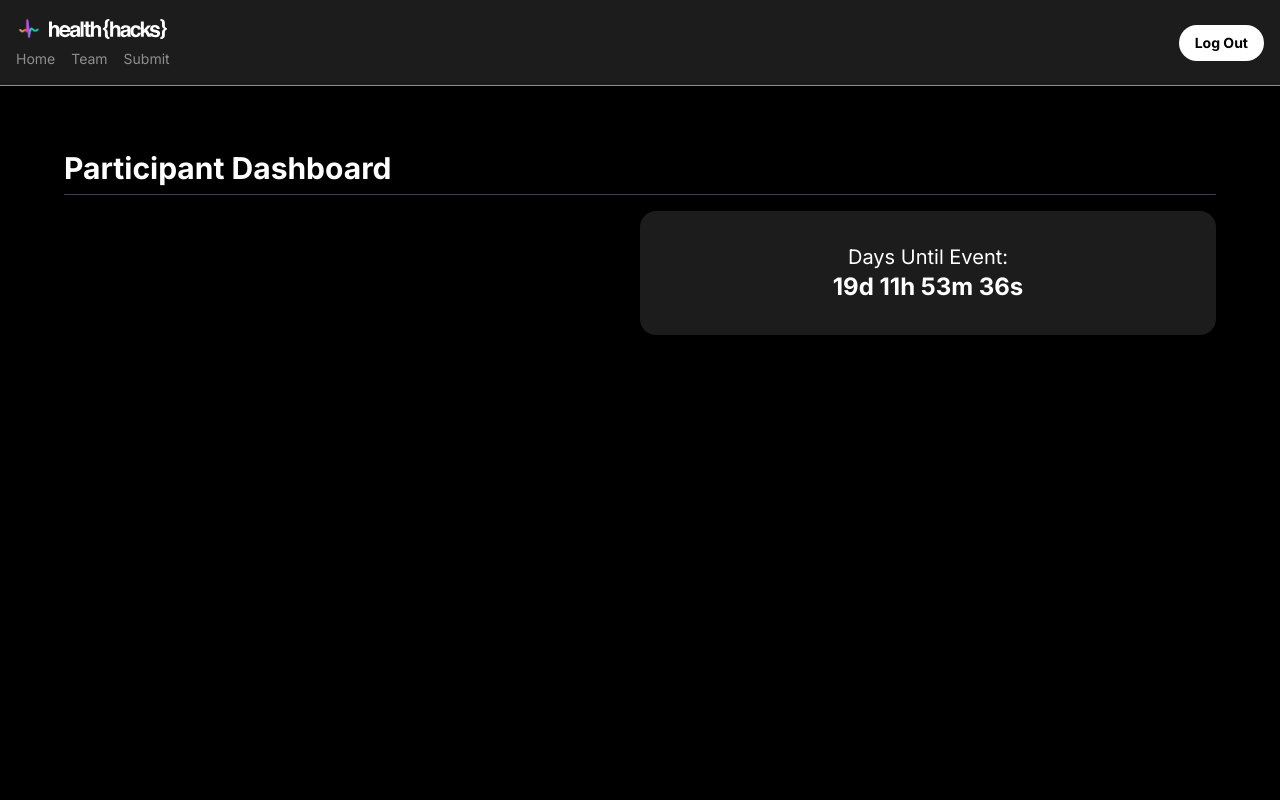
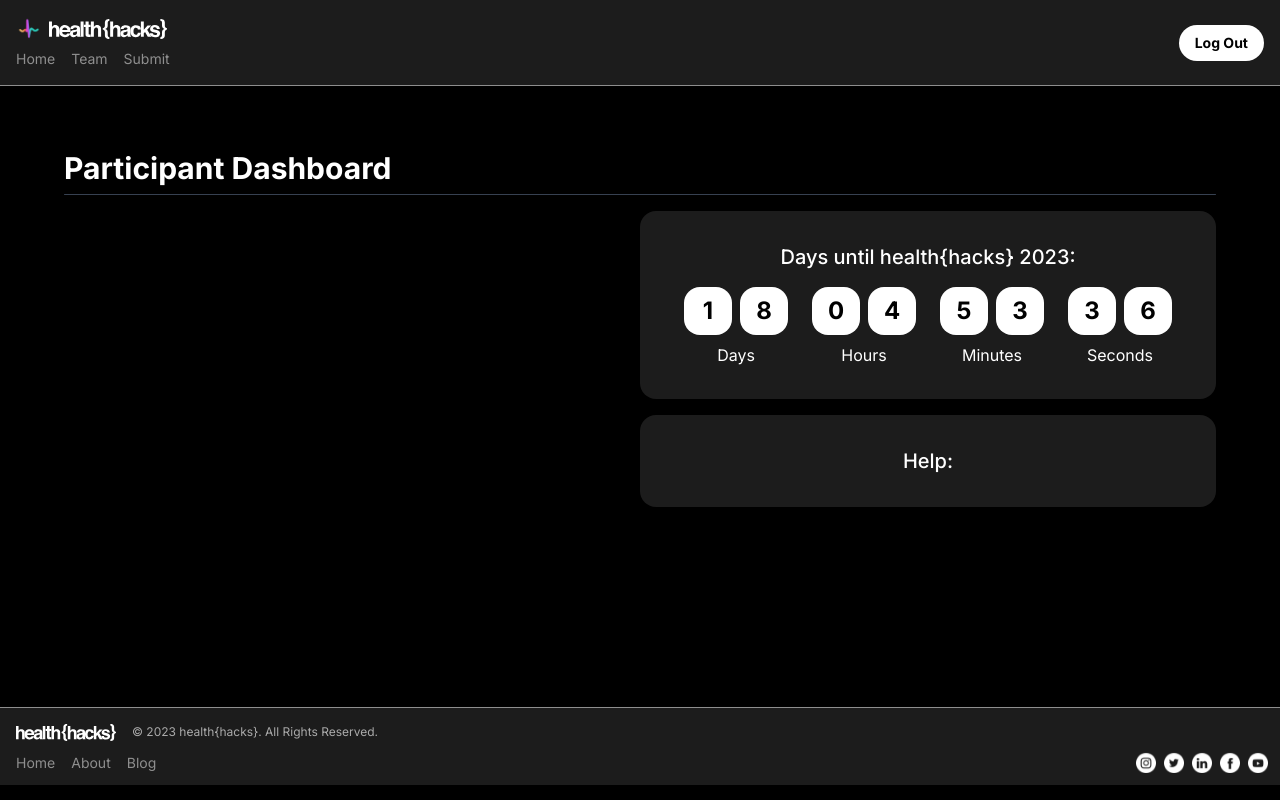
Before and after one commit to michaelhyi/healthhacks-website, a Next.js app in the folder web/: page /dashboard in a window 1280 px wide. Shown: the top 800 px of the page. Built offline with nearby package versions, Linux system fonts and the light colour scheme.

Commit message:
Refined countdown

```diff
--- a/web/components/dashboard/EventCountdown.tsx
+++ /dev/null
@@ -1,57 +0,0 @@
-import React, { useState, useEffect } from 'react';
-import moment from 'moment';
-
-const Countdown = () => {
-  // const [countdown, setCountdown] = useState('');
-
-  // useEffect(() => {
-  //   const endDate = moment('2023-04-14'); // set the end date
-  //   const intervalId = setInterval(() => {
-  //     const now = moment();
-  //     const diff = endDate.diff(now);
-  //     const duration = moment.duration(diff);
-  //     const days = duration.days().toString().padStart(2, '0');
-  //     const hours = duration.hours().toString().padStart(2, '0');
-  //     const minutes = duration.minutes().toString().padStart(2, '0');
-  //     const seconds = duration.seconds().toString().padStart(2, '0');
-  //     setCountdown(`${days}d ${hours}h ${minutes}m ${seconds}s`);
-  //   }, 1000);
-
-  //   return () => clearInterval(intervalId);
-  // }, []);
-
-  const [countdown, setCountdown] = useState('');
-  const [dueDate, setDueDate] = useState(moment('2023-04-16'));
-
-  useEffect(() => {
-    const intervalId = setInterval(() => {
-      const now = moment();
-      const diff = dueDate.diff(now);
-      if (diff < 0) {
-        setCountdown('00 d | 00 h | 00 m | 00 s');
-      } else {
-        const duration = moment.duration(diff);
-        const days = duration.days().toString().padStart(2, '0');
-        const hours = duration.hours().toString().padStart(2, '0');
-        const minutes = duration.minutes().toString().padStart(2, '0');
-        const seconds = duration.seconds().toString().padStart(2, '0');
-        setCountdown(`${days}d ${hours}h ${minutes}m ${seconds}s`);
-      }
-    }, 1000);
-
-    return () => clearInterval(intervalId);
-  }, [dueDate]);
-
-  return (
-    <div className="flex flex-col justify-center items-center bg-hh-gray border-opacity-50 w-full rounded-2xl p-8">
-      <p className="text-xl font-md text-center">
-        Days Until Event:<br />
-      </p>
-      <p className="text-2xl font-bold text-center">
-        {countdown}
-      </p>
-    </div>
-  );
-};
-
-export default Countdown;
--- /dev/null
+++ b/web/components/dashboard/home/EventCountdown.tsx
@@ -0,0 +1,104 @@
+import React, { useState, useEffect } from 'react';
+import moment from 'moment-timezone';
+
+const Countdown = () => {
+  // Consts for seconds, mins, etc.
+  const [secs, setSecs] = useState('');
+  const [mins, setMins] = useState('');
+  const [hours, setHours] = useState('');
+  const [days, setDays] = useState('');
+  const [event, setEvent] = useState('');
+
+  // Array for deadline times
+  const [dueDates, setDueDates] = useState([
+    moment('2023-04-14').set({ hour: 17 }).tz('America/Los_Angeles'),   // For event start @ 5 PM Friday
+    moment('2023-04-15').set({ hour: 12 }).tz('America/Los_Angeles'),   // For team registration @ 12 PM Saturday
+    moment('2023-04-16').set({ hour: 11 }).tz('America/Los_Angeles'),   // For final submit @ 11 AM Sunday
+    moment('2023-04-16').set({ hour: 12 }).tz('America/Los_Angeles'),   // For final judging @ 12 PM Sunday
+    moment('2023-04-16').set({ hour: 15 }).tz('America/Los_Angeles'),   // For award ceremony @ 3 PM Sunday
+  ]);
+
+  // Array for deadline names
+  const eventNames = [
+    "Days until health{hacks} 2023:",
+    "Team Registration Deadline:",
+    "Final Project Submission Deadline:",
+    "Time until Final Judging Session:",
+    "Time until Awards Ceremony:"
+  ]
+
+  useEffect(() => {
+    const intervalId = setInterval(() => {
+      const now = moment();
+      const nextDueDate = dueDates.find((dueDate) => dueDate.isAfter(now));
+
+      // If cannot find time, will make 00:00:00:00
+      if (nextDueDate == undefined) {
+        setDays("00");
+        setHours("00");
+        setMins("00");
+        setSecs("00");
+        setEvent("Days until health{hacks} 2023:")
+        return;
+      }
+
+      // Else will get the difference of time to the deadline
+      else {
+        const diff = nextDueDate.diff(now);
+        const index = dueDates.indexOf(nextDueDate);
+        setEvent(eventNames[index]);
+
+        const duration = moment.duration(diff);
+        setDays(duration.days().toString().padStart(2, '0'));
+        setHours(duration.hours().toString().padStart(2, '0'));
+        setMins(duration.minutes().toString().padStart(2, '0'));
+        setSecs(duration.seconds().toString().padStart(2, '0'));
+      }
+    }, 1000);
+
+    return () => clearInterval(intervalId);
+  }, [dueDates]);
+
+  return (
+    <div className="flex flex-col justify-center items-center bg-hh-gray border-opacity-50 w-full rounded-2xl p-8">
+      <p className="text-xl font-medium text-center">
+        {event}<br />
+      </p>
+      <div className='flex flex-row gap-x-6 mt-4'>
+        <div className='flex flex-col items-center gap-y-2'>
+          <div className='flex flex-row gap-x-2'>
+            <div className='w-12 h-12 bg-white rounded-2xl text-black flex items-center justify-center text-2xl font-bold'>{days[0]}</div>
+            <div className='w-12 h-12 bg-white rounded-2xl text-black flex items-center justify-center text-2xl font-bold'>{days[1]}</div>
+          </div>
+          Days
+        </div>
+
+        <div className='flex flex-col items-center gap-y-2'>
+          <div className='flex flex-row gap-x-2'>
+            <div className='w-12 h-12 bg-white rounded-2xl text-black flex items-center justify-center text-2xl font-bold'>{hours[0]}</div>
+            <div className='w-12 h-12 bg-white rounded-2xl text-black flex items-center justify-center text-2xl font-bold'>{hours[1]}</div>
+          </div>
+          Hours
+        </div>
+
+        <div className='flex flex-col items-center gap-y-2'>
+          <div className='flex flex-row gap-x-2'>
+            <div className='w-12 h-12 bg-white rounded-2xl text-black flex items-center justify-center text-2xl font-bold'>{mins[0]}</div>
+            <div className='w-12 h-12 bg-white rounded-2xl text-black flex items-center justify-center text-2xl font-bold'>{mins[1]}</div>
+          </div>
+          Minutes
+        </div>
+
+        <div className='flex flex-col items-center gap-y-2'>
+          <div className='flex flex-row gap-x-2'>
+            <div className='w-12 h-12 bg-white rounded-2xl text-black flex items-center justify-center text-2xl font-bold'>{secs[0]}</div>
+            <div className='w-12 h-12 bg-white rounded-2xl text-black flex items-center justify-center text-2xl font-bold'>{secs[1]}</div>
+          </div>
+          Seconds
+        </div>
+      </div>
+    </div >
+  );
+};
+
+export default Countdown;
--- /dev/null
+++ b/web/components/dashboard/home/EventHelp.tsx
@@ -0,0 +1,14 @@
+import React, { useState, useEffect } from 'react';
+
+const EventHelp = () => {
+
+  return (
+    <div className="flex flex-col justify-center items-center bg-hh-gray border-opacity-50 w-full rounded-2xl p-8">
+      <p className="text-xl font-medium text-center">
+        Help:
+      </p>
+    </div>
+  );
+};
+
+export default EventHelp;
--- a/web/package.json
+++ b/web/package.json
@@ -33,6 +33,7 @@
     "google-spreadsheet": "^3.3.0",
     "graphql": "^16.6.0",
     "moment": "^2.29.4",
+    "moment-timezone": "^0.5.43",
     "next": "^13.1.6",
     "next-urql": "^4.0.2",
     "react": "18.2.0",
--- a/web/pages/dashboard/index.tsx
+++ b/web/pages/dashboard/index.tsx
@@ -2,7 +2,8 @@ import { useEffect, useState } from "react";
 import NavbarContainer from "../../components/dashboard/NavbarContainer";
 import ContainerApp from "../../components/ContainerApp";
 import Footer from "../../components/dashboard/FooterDash";
-import EventCountdown from "../../components/dashboard/EventCountdown";
+import EventCountdown from "../../components/dashboard/home/EventCountdown";
+import EventHelp from "../../components/dashboard/home/EventHelp";
 import TitleDash from "../../components/dashboard/TitleDash";
 
 export default function Dashboard() {
@@ -28,12 +29,16 @@ export default function Dashboard() {
     <NavbarContainer>
       <div className="m-16">
         <TitleDash title="Participant Dashboard" />
-        <div className="flex flex-col md:flex-row h-[100vh]">
+        <div className="flex flex-col md:flex-row h-[50vh]">
           <div className="w-1/2"></div>
-          <div className="w-1/2 h-1/2">
-            <EventCountdown />
+          <div className="flex flex-col w-1/2 gap-y-4">
+            <div className="">
+              <EventCountdown />
+            </div>
+            <div className="h-1/2">
+              <EventHelp />
+            </div>
           </div>
-
         </div>
       </div>
       <Footer />
```
Also changed, not shown: 1 other file (tests, documents, lock files or other folders).
